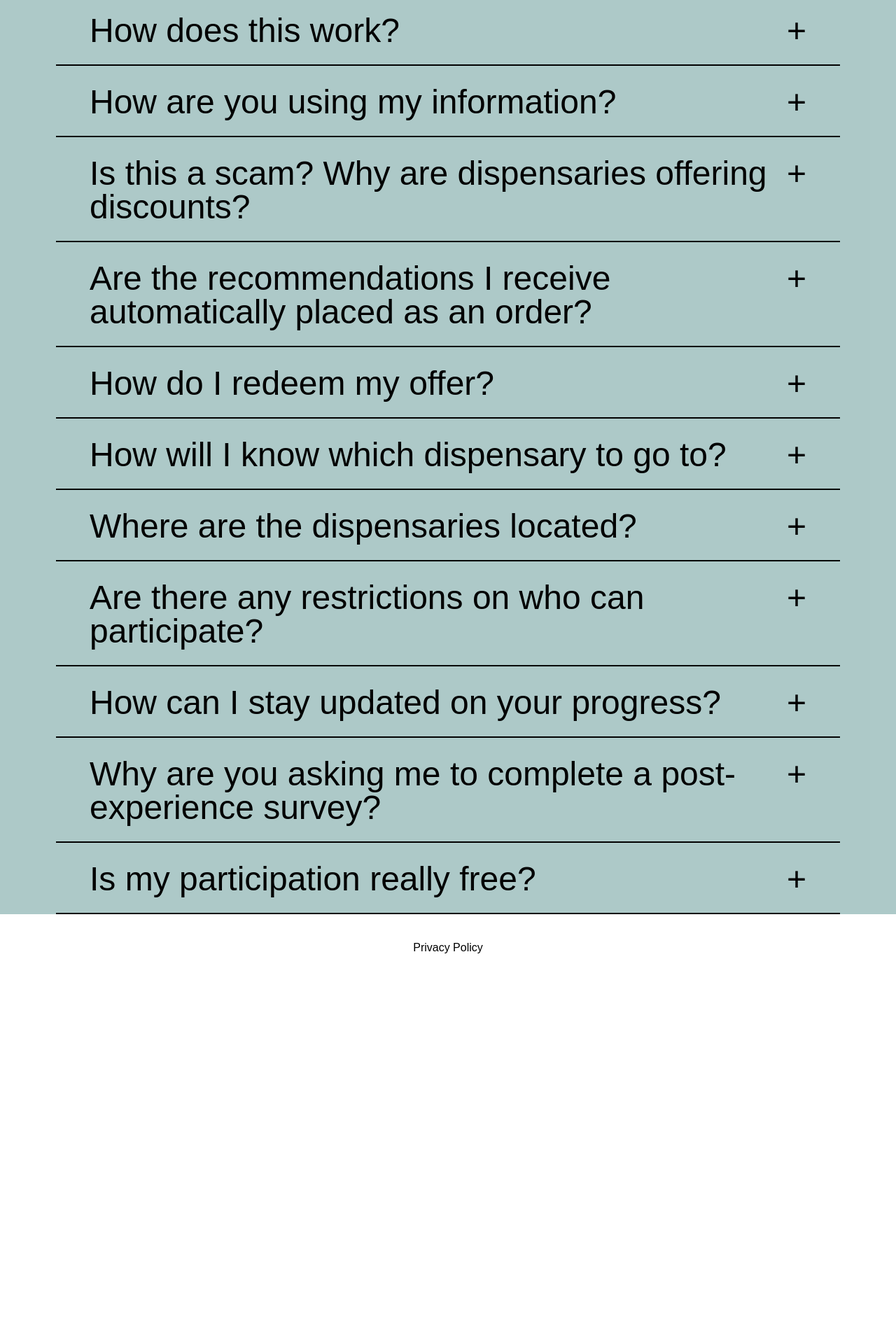
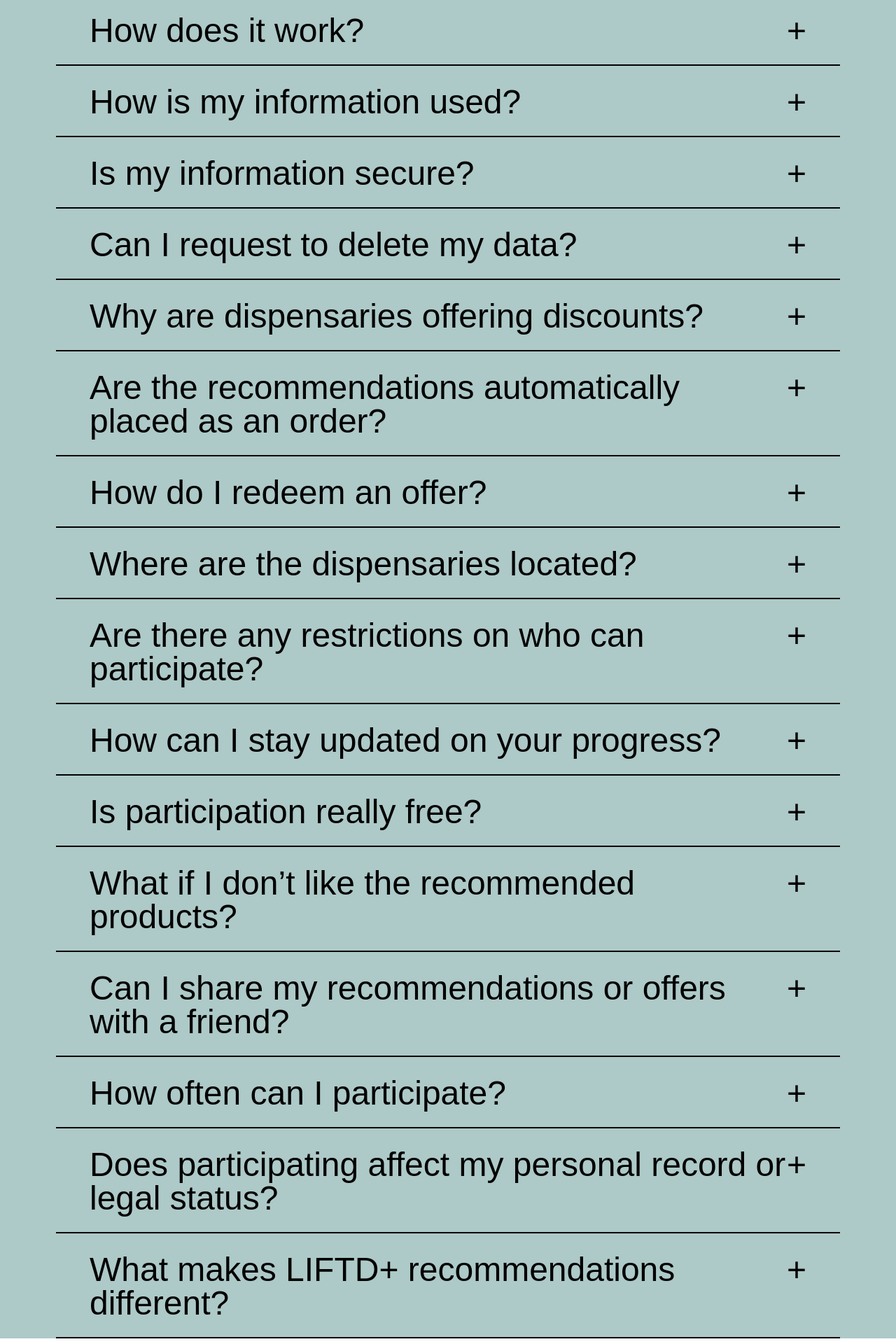
Before and after one commit to therkels/liftdplus-web, a Next.js app in the folder liftdplus-web/: page /faq in a window 1280 px wide. Shown: the part 320-2240 px from the top of the page at 70% size. Before the commit the page ends 1706 px from the top, so only its background shows below. Built offline with nearby package versions, Linux system fonts and the light colour scheme; a web font is replaced by a local one.

Commit message:
update FAQ

```diff
--- a/liftdplus-web/src/app/faq/page.tsx
+++ b/liftdplus-web/src/app/faq/page.tsx
@@ -5,51 +5,71 @@ import Accordion from '@/components/accordion';
 const contents = [
   {
     "title":"What is this platform about?",
-    "content":"This platform is designed to make buying cannabis easier and more personal. By answering a few quick questions, you’ll get product recommendations tailored to your preferences. Our goal is to help you discover products that suit you best and simplify your decision-making process.",
+    "content":"Our goal is to help you discover products that fit your needs without the guesswork. By answering a few quick questions, you’ll get product recommendations tailored to your preferences. We’re here to make buying cannabis easier and more personal.",
   },
   {
-    "title":"How does this work?",
-    "content":"You’ll complete a short survey about your preferences—similar to questions a budtender might ask at a dispensary. Based on your answers, we’ll recommend products you may enjoy. You’ll then receive an email with your recommendations and details on where to redeem special offers.",
+    "title":"How does it work?",
+    "content":"After completing the short survey, we’ll recommend products you may enjoy using a combination of technology and expert insights. You’ll then receive an email with your personalized recommendations and details on where to redeem special offers.",
   },
   {
-    "title":"How are you using my information?",
-    "content":"Your information is private and will only be used to test and improve our platform. We do not sell or share your data with anyone, including dispensaries or partners. Information is stored securely using trusted platforms like Zoho (for surveys) and Squarespace (for our website). For more details, check their privacy policies.",
+    "title":"How is my information used?",
+    "content":"Your information is collected to help us improve our product recommendation process. We use your responses to personalize product suggestions based on your preferences and to enhance the overall user experience. All information is kept private, secure, and will only be used to support our research and development efforts. We will never share or sell your data to third parties, including dispensaries or partners.For more details about how we collect, use, and protect your information, please refer to our Privacy Policy (link at bottom of page).",
   },
   {
-    "title":"Is this a scam? Why are dispensaries offering discounts?",
-    "content":"This is not a scam! We’re working with trusted local dispensaries in Ann Arbor to test our concept. Our partners support our idea and want to connect with new customers—it’s a win-win for everyone.",
+    "title":"Is my information secure?",
+    "content":"Yes, we take data security seriously. We use secure, encrypted platforms to store your information and implement safeguards to protect against unauthorized access. Additionally, we limit data access to only those team members who need it to improve your experience.",
   },
   {
-    "title":"Are the recommendations I receive automatically placed as an order?",
-    "content":"No. The recommendations we provide are for you to explore, but they are not orders. If you want to try a recommended product, you’ll need to visit a dispensary to make a purchase.",
+    "title":"Can I request to delete my data?",
+    "content":"Absolutely. You have full control over your information. If you’d like us to delete your data at any time, simply email us at info@liftdplus.com with your request, and we’ll promptly process it.",
   },
   {
-    "title":"How do I redeem my offer?",
-    "content":"To redeem an offer, simply show the confirmation email to a staff member at the participating dispensary. They will apply the discount to your purchase at checkout.",
+    "title":"Why are dispensaries offering discounts?",
+    "content":"We’re partnering with trusted local dispensaries in Ann Arbor to test our concept. These dispensaries support our idea because it helps them connect with new customers—it’s a win-win-win for everyone involved.",
   },
   {
-    "title":"How will I know which dispensary to go to?",
-    "content":"Your confirmation email will include all the details, like the dispensary name, location, and how to redeem the offer.",
+    "title":"Are the recommendations automatically placed as an order?",
+    "content":"No. The recommendations we provide are for you to explore. They are not orders. If you’re interested in trying a recommended product, you’ll need to visit the participating dispensary to make a purchase.",
+  },
+  {
+    "title":"How do I redeem an offer?",
+    "content":"To redeem an offer: 1) Show your confirmation email to a staff member at the participating dispensary. 2) They’ll apply the discount to your purchase at checkout. 3) Your confirmation email will include the dispensary’s name, location, and instructions on how to redeem your offer.",
   },
   {
     "title":"Where are the dispensaries located?",
-    "content":"For now, our participating dispensaries are all located in Ann Arbor, Michigan. We hope to expand to other areas soon. Stay connected with us for updates!",
+    "content":"Currently, our participating dispensaries are located in Ann Arbor, Michigan. We plan to expand to other areas soon—stay connected with us for updates!",
   },
   {
     "title":"Are there any restrictions on who can participate?",
-    "content":"Yes. You must be: 21 years or older for recreational cannabis or 18 years or older for medical cannabis (with a valid medical card). You’ll need to show a valid ID (and medical card, if applicable) when you redeem your offer.",
+    "content":"Yes. You must be 21 years or older or 18 years or older for medical cannabis (with a valid medical card). You’ll need to show a valid ID (or medical card, if applicable) when redeeming your offer.",
   },
   {
     "title":"How can I stay updated on your progress?",
-    "content":"After completing the survey, you’ll receive an email asking if you’d like to opt in for updates. If you choose to join, we’ll share news, special offers, and opportunities to participate as we grow. It’s completely optional!",
+    "content":"After completing the survey, you’ll automatically receive updates unless you choose to unsubscribe. We’ll share news, special offers, and opportunities to participate as we grow.",
   },
   {
-    "title":"Why are you asking me to complete a post-experience survey?",
-    "content":"The post-experience survey is optional but very helpful for us. Your feedback allows us to improve the platform and make it better for future users.",
+    "title":"Is participation really free?",
+    "content":"Yes! Participation is completely free. You’ll only pay for any products you choose to purchase at the dispensary.",
   },
   {
-    "title":"Is my participation really free?",
-    "content":"Yes! Participating is completely free. You’ll only pay for any products you choose to buy at the dispensary.",
+    "title":"What if I don’t like the recommended products?",
+    "content":"We strive to provide recommendations that match your preferences, but we understand they might not always be perfect. You’ll have the opportunity to provide direct feedback through our post-experience survey. If you want to share your thoughts prior to receipt of the post-experience survey, email us at info@liftdplus.com with your thoughts. Your feedback helps us improve—so feel free to share the good, the bad, and the ugly. We want it all!",
+  },
+  {
+    "title":"Can I share my recommendations or offers with a friend?",
+    "content":"Your recommendations are personalized and associated with your email address. However, we encourage you to let others know who might be interested in participating. Please share our site so they too can get personalized recommendations.",
+  },
+  {
+    "title":"How often can I participate?",
+    "content":"You can retake the survey anytime your preferences change or if you want fresh recommendations. However, special offers may have limits on how often they can be redeemed.",
+  },
+  {
+    "title":"Does participating affect my personal record or legal status?",
+    "content":"No. Participating in our survey and using the recommendations has no impact on your personal record or legal status. It’s simply a way to receive tailored product suggestions and connect with trusted dispensaries.",
+  },
+  {
+    "title":"What makes LIFTD+ recommendations different?",
+    "content":"We combine your survey responses with expert insights and technology to create personalized product suggestions—like having a digital budtender that learns your preferences over time. Our goal is to reduce the guesswork and help you confidently explore cannabis products that truly fit your lifestyle.",
   },
 ];
 
```
